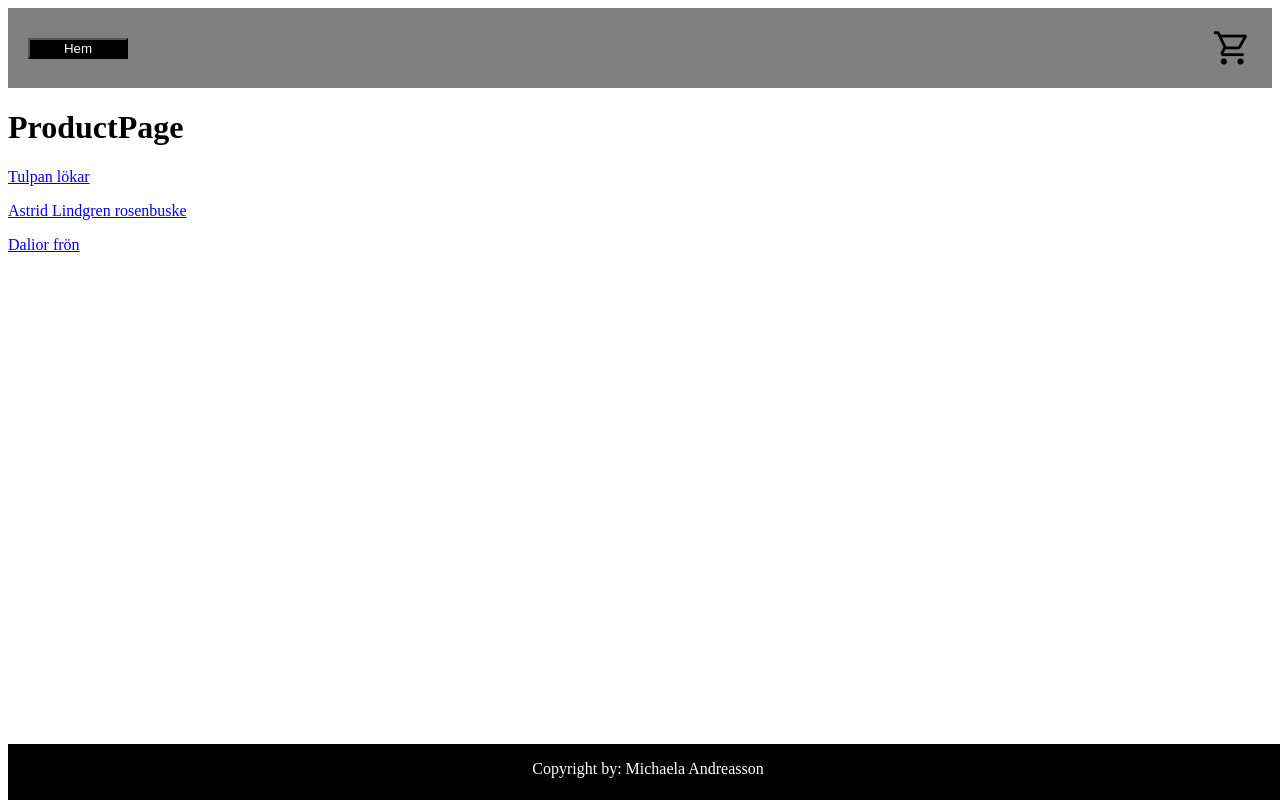
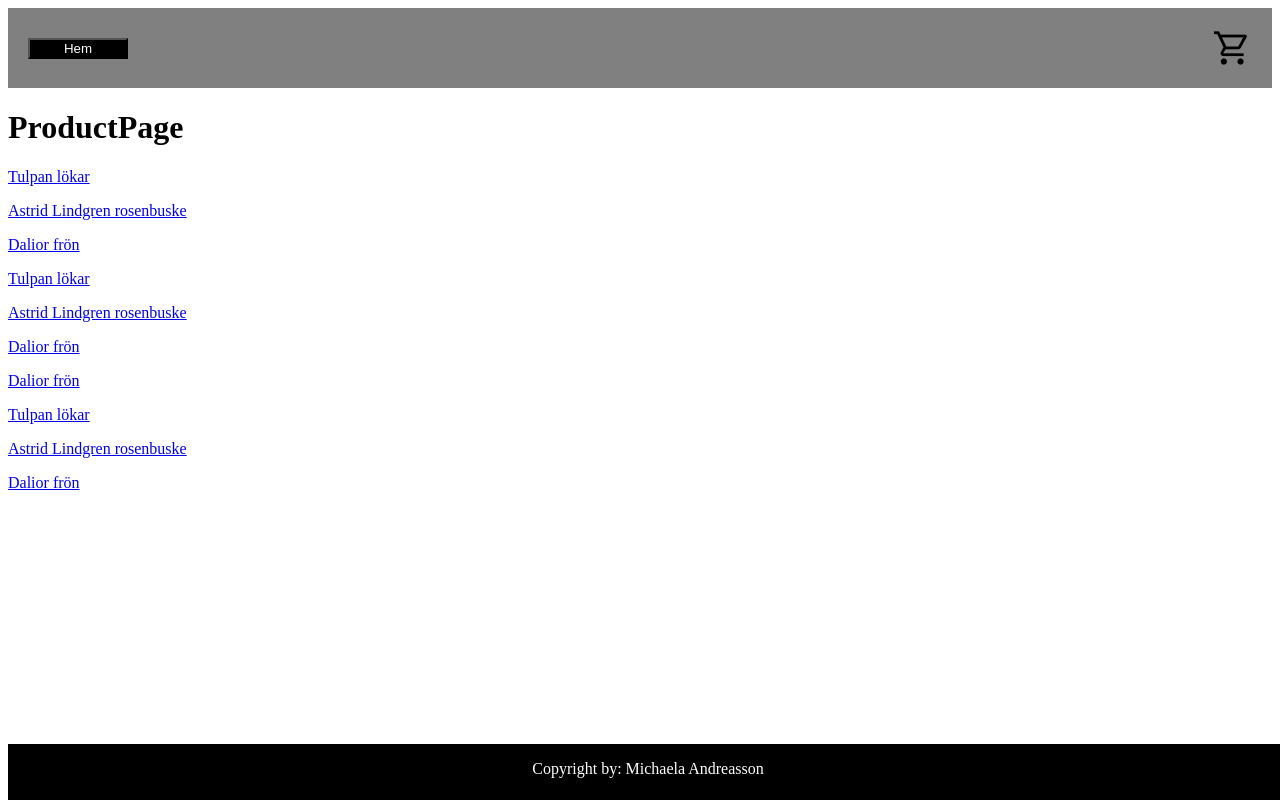
Before and after one commit to Navaas/individual-project-webbshop, a React (Vite) app: page /productPage in a window 1280 px wide. Built offline with nearby package versions, Linux system fonts and the light colour scheme.

Commit message:
Add mor mocked data

```diff
--- a/src/data/mockedData.ts
+++ b/src/data/mockedData.ts
@@ -26,4 +26,47 @@ export const mockedProducts: Product[] = [
     price: 99,
     image: test,
   },
+  {
+    id: "1",
+    title: "Tulpan lökar",
+    price: 99,
+    image: test,
+  },
+  {
+    id: "2",
+    title: "Astrid Lindgren rosenbuske",
+    price: 345,
+    image: test,
+  },
+  {
+    id: "3",
+    title: "Dalior frön",
+    price: 99,
+    image: test,
+  },
+
+  {
+    id: "3",
+    title: "Dalior frön",
+    price: 99,
+    image: test,
+  },
+  {
+    id: "1",
+    title: "Tulpan lökar",
+    price: 99,
+    image: test,
+  },
+  {
+    id: "2",
+    title: "Astrid Lindgren rosenbuske",
+    price: 345,
+    image: test,
+  },
+  {
+    id: "3",
+    title: "Dalior frön",
+    price: 99,
+    image: test,
+  },
 ];
```
